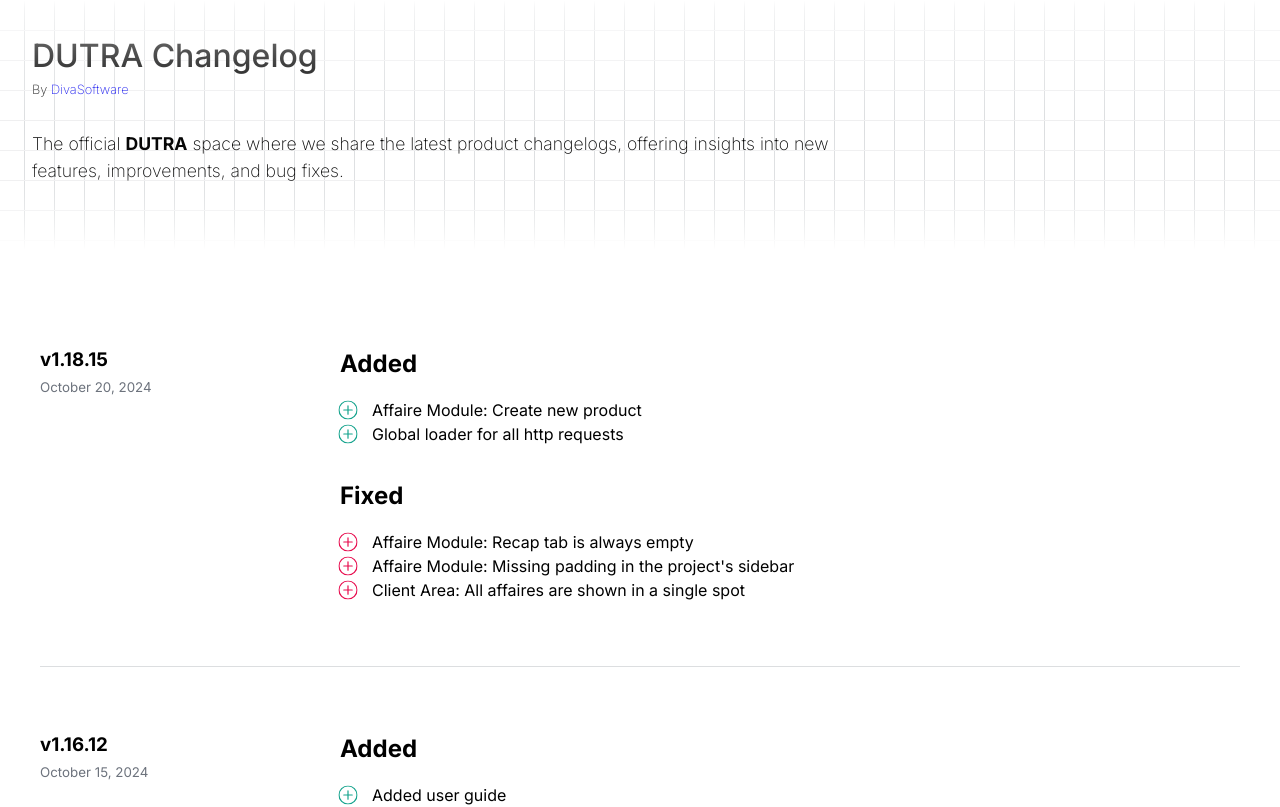
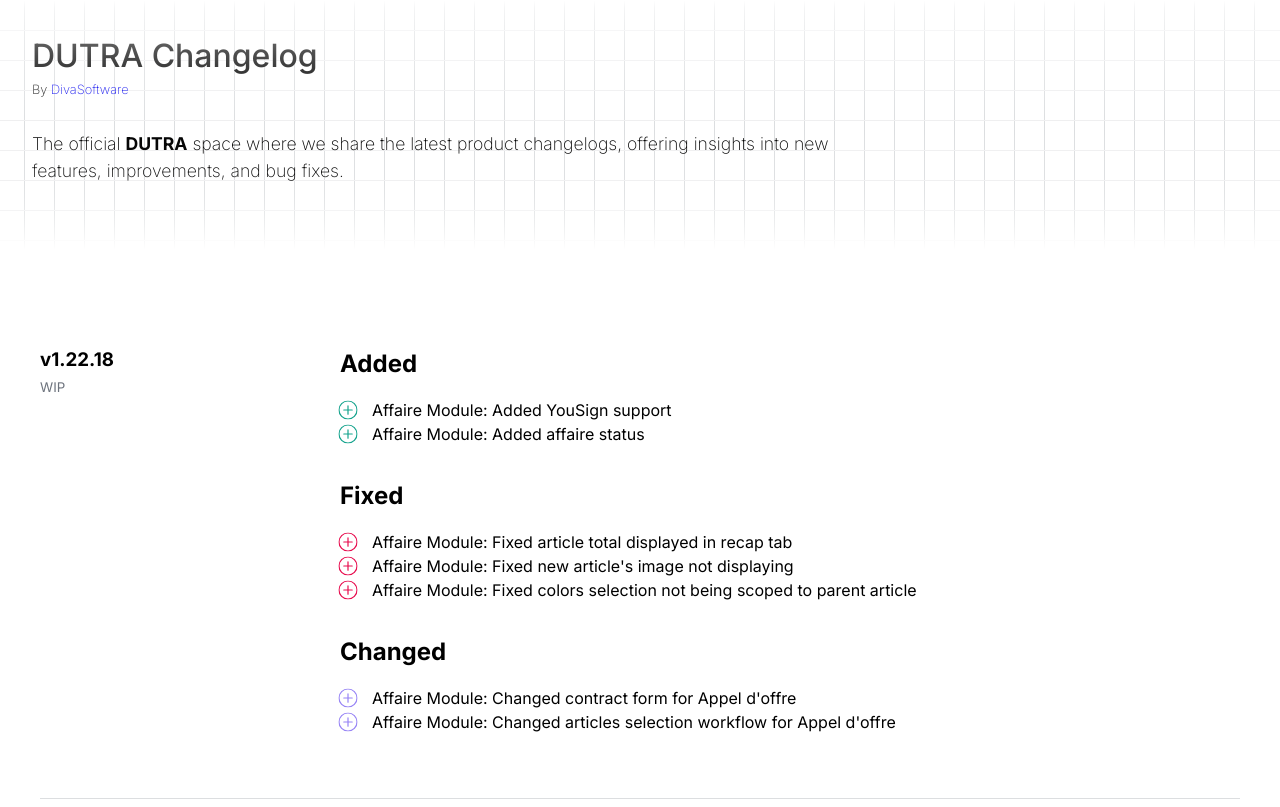
Before and after one commit to divaSoft-gg/Dutra-CHANGELOG, a React (Vite) app: page / in a window 1280 px wide. Shown: the top 807 px of the page. Built offline with nearby package versions, Linux system fonts and the light colour scheme; the HTML template or start-up script is replaced by a standard one.

Commit message:
chore: version change

```diff
--- a/src/data/data.js
+++ b/src/data/data.js
@@ -1,4 +1,21 @@
 export const VERSION_DETAILS = [
+    {
+        "version": "1.22.18",
+        "date": "WIP",
+        "added": [
+           " Affaire Module: Added YouSign support",
+            "Affaire Module: Added affaire status"
+        ],
+        "changed": [
+            "Affaire Module: Changed contract form for Appel d'offre",
+            "Affaire Module: Changed articles selection workflow for Appel d'offre"
+        ],
+        "fixed": [
+            "Affaire Module: Fixed article total displayed in recap tab",
+            "Affaire Module: Fixed new article's image not displaying",
+            "Affaire Module: Fixed colors selection not being scoped to parent article"
+        ],
+    },
     {
         "version": "1.18.15",
         "date": "October 20, 2024",
```
